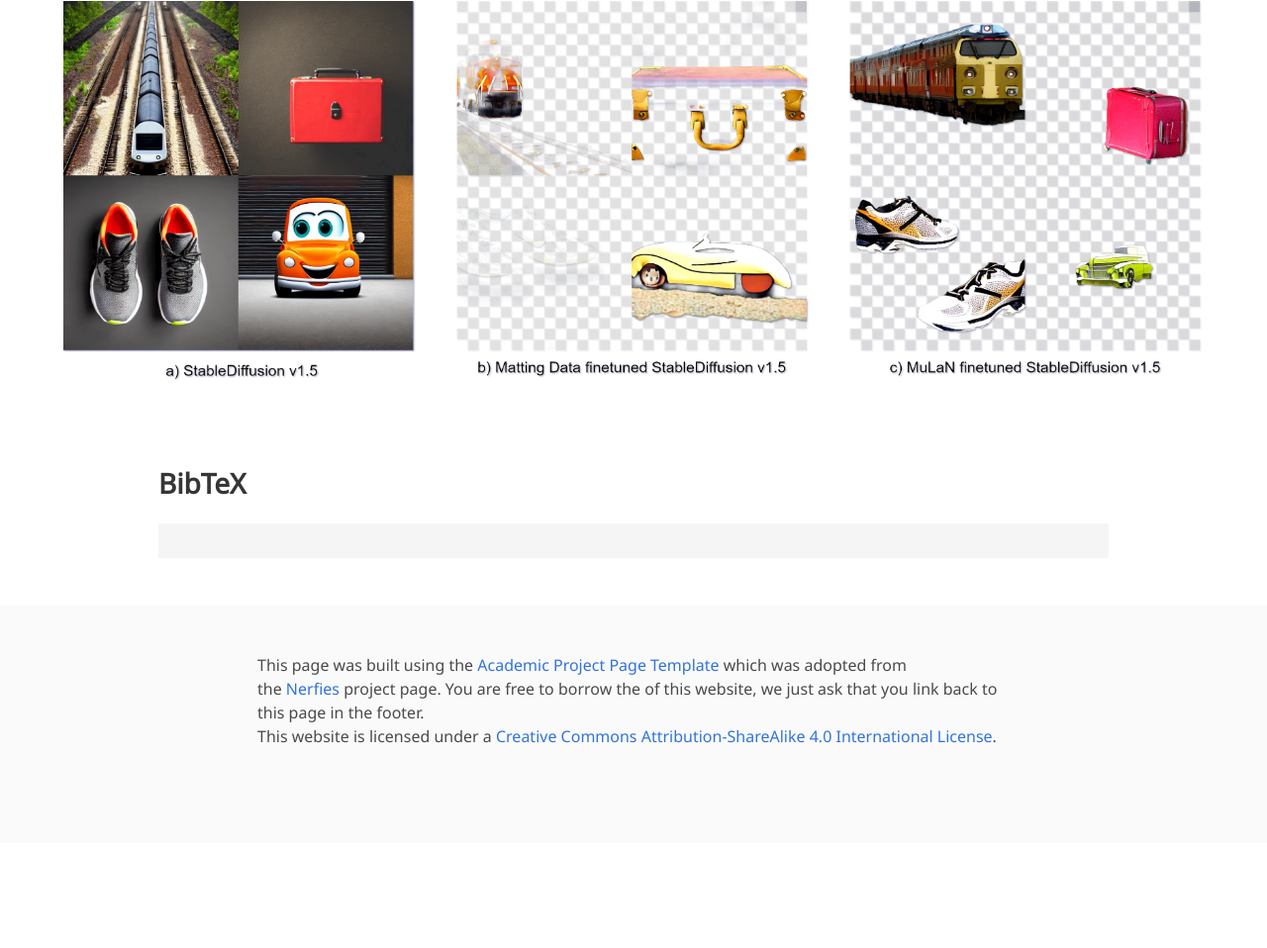
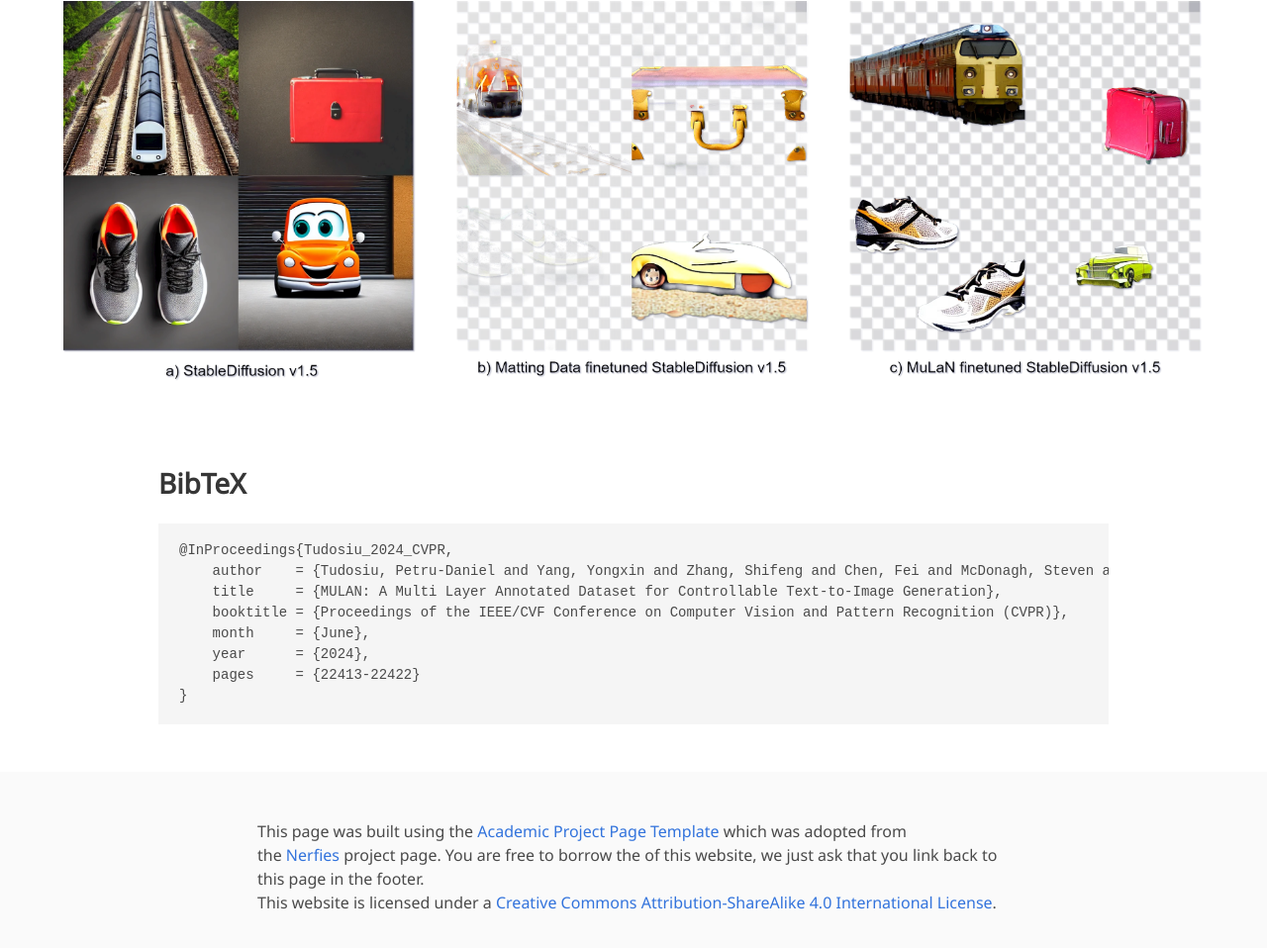
Before and after one commit to MuLAn-dataset/MuLAn-dataset, a plain HTML site: page index.html in a window 1280 px wide. Shown: the part 6204-7162 px from the top of the page at 99% size. Before the commit the page ends 7056 px from the top, so only its background shows below. Drawn offline with nearby package versions, Linux system fonts and the light colour scheme; some icons are missing; a web font is replaced by a local one.

Commit message:
Update index.html

```diff
--- a/index.html
+++ b/index.html
@@ -448,7 +448,7 @@
   <section class="section" id="BibTeX">
     <div class="container is-max-desktop content">
       <h2 class="title">BibTeX</h2>
-      <pre><code@InProceedings{Tudosiu_2024_CVPR,
+      <pre><code>@InProceedings{Tudosiu_2024_CVPR,
     author    = {Tudosiu, Petru-Daniel and Yang, Yongxin and Zhang, Shifeng and Chen, Fei and McDonagh, Steven and Lampouras, Gerasimos and Iacobacci, Ignacio and Parisot, Sarah},
     title     = {MULAN: A Multi Layer Annotated Dataset for Controllable Text-to-Image Generation},
     booktitle = {Proceedings of the IEEE/CVF Conference on Computer Vision and Pattern Recognition (CVPR)},
```
